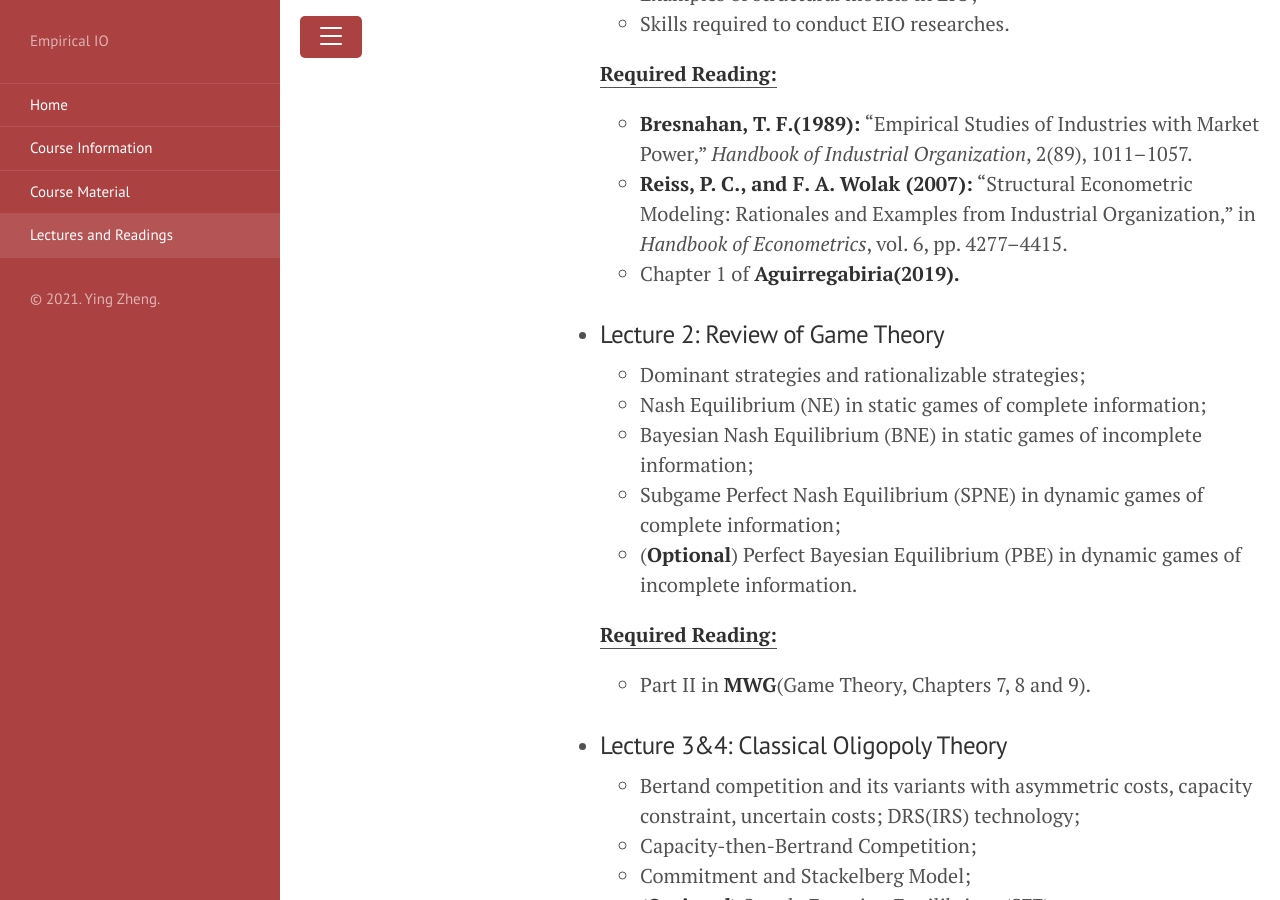
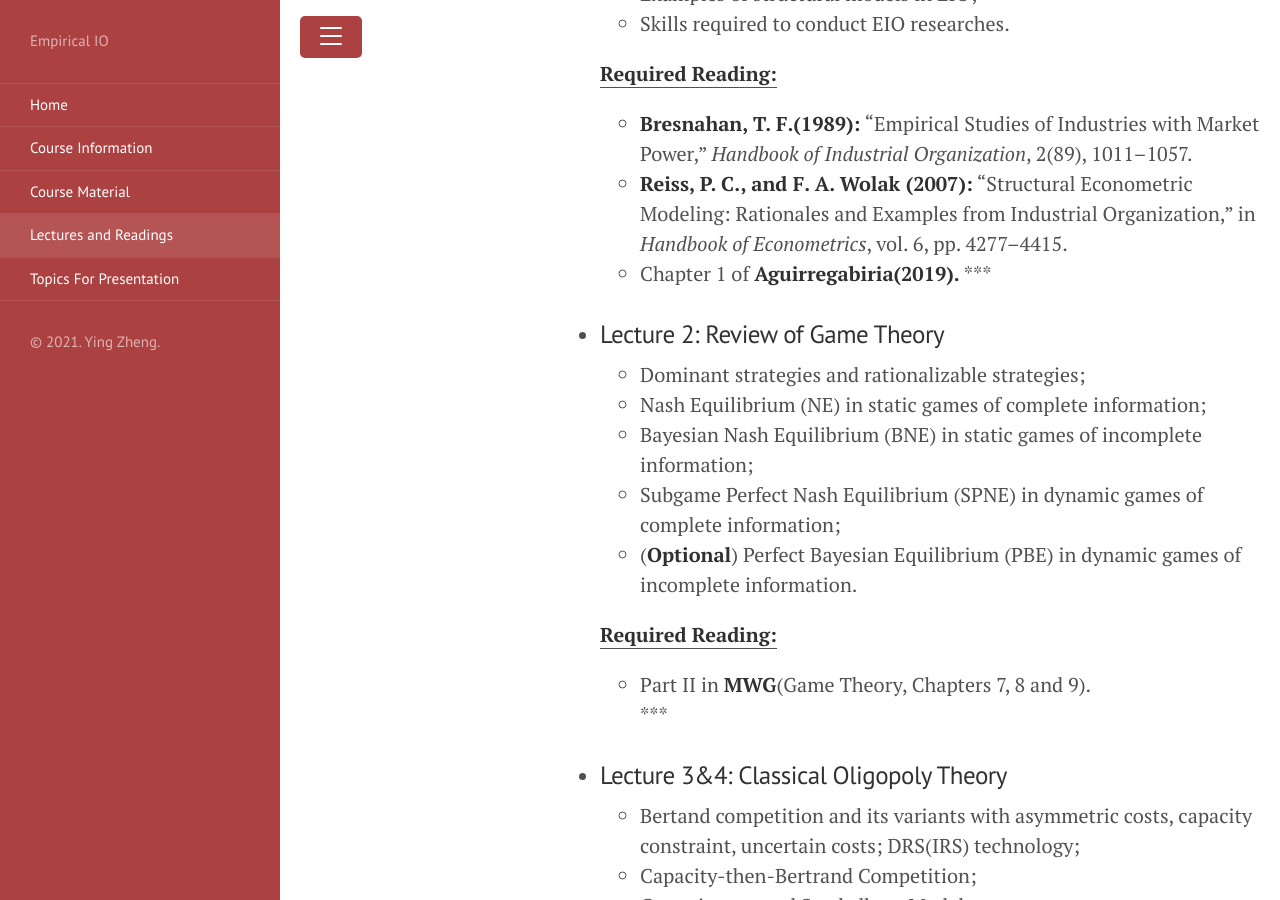
Before and after one commit to yingzheng-econ/Empirical-IO-Course, a Jekyll site: the page built from Lecture_Reading.md, in a window 1280 px wide and 900 px high, scrolled down 337 px. Built offline with Jekyll 4.4.1, drawn with Linux system fonts in a browser that asks for light colours.

Commit message:
update lecture

```diff
--- a/Lecture_Reading.md
+++ b/Lecture_Reading.md
@@ -14,6 +14,7 @@ order: 3
      - **Bresnahan, T. F.(1989):** "Empirical Studies of Industries with Market Power," *Handbook of Industrial Organization*, 2(89), 1011–1057.
      - **Reiss, P. C., and F. A. Wolak (2007):** "Structural Econometric Modeling: Rationales and Examples from Industrial Organization," in *Handbook of Econometrics*, vol. 6, pp. 4277–4415.
      - Chapter 1 of **Aguirregabiria(2019).**
+***
 
 - ### Lecture 2: Review of Game Theory
 
@@ -25,6 +26,7 @@ order: 3
 
     <span style="border-bottom:1.5px solid">**Required Reading:** </span>
     - Part II in **MWG**(Game Theory, Chapters 7, 8 and 9).
+***
 
 - ### Lecture 3&4: Classical Oligopoly Theory
 
--- /dev/null
+++ b/Topics_presentation.md
@@ -0,0 +1,6 @@
+---
+layout: page
+title: Topics For Presentation
+order: 4
+---
+***
```
